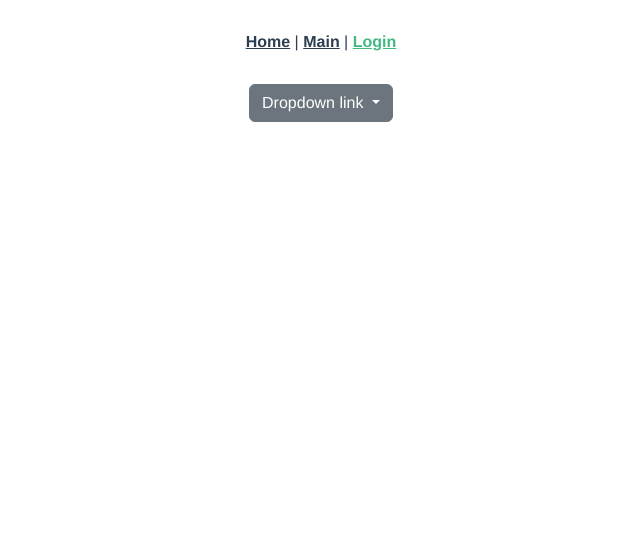
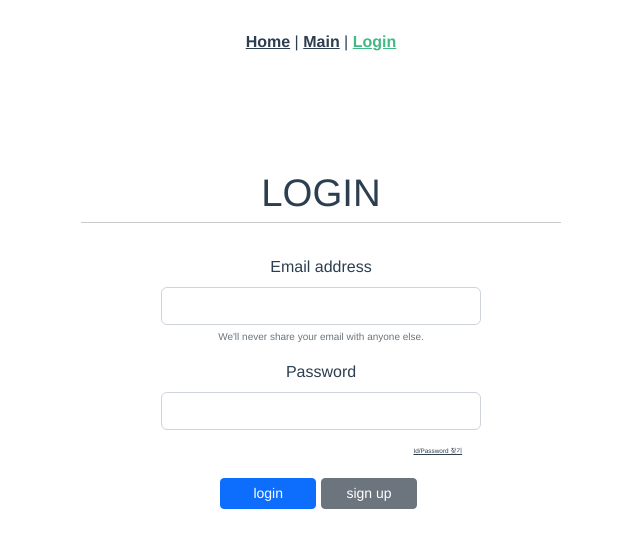
Before and after one commit to junmo-l/WorkPlace, a Vue app in the folder project_shop/: page /login in a window 1280 px wide. Shown: the top 548 px of the page, without its empty margins (319-959 px from the left). Built offline with nearby package versions, Linux system fonts and the light colour scheme.

Commit message:
login complete

```diff
--- a/project_shop/src/components/login/login.vue
+++ b/project_shop/src/components/login/login.vue
@@ -1,22 +1,29 @@
 <template>
   <div>
-    <div class="dropdown">
-      <a
-        class="btn btn-secondary dropdown-toggle"
-        href="#"
-        role="button"
-        data-bs-toggle="dropdown"
-        aria-expanded="false"
-      >
-        Dropdown link
-      </a>
-
-      <ul class="dropdown-menu">
-        <li><a class="dropdown-item" href="#">Action</a></li>
-        <li><a class="dropdown-item" href="#">Another action</a></li>
-        <li><a class="dropdown-item" href="#">Something else here</a></li>
-      </ul>
-    </div>
+    <p>LOGIN</p>
+    <form>
+      <div class="mb-3">
+        <label for="InputEmail1" class="form-label">Email address</label>
+        <input
+          type="email"
+          class="form-control"
+          id="InputEmail1"
+          aria-describedby="emailHelp"
+        />
+        <div id="emailHelp" class="form-text">
+          We'll never share your email with anyone else.
+        </div>
+      </div>
+      <div class="mb-3">
+        <label for="InputPassword1" class="form-label">Password</label>
+        <input type="password" class="form-control" id="InputPassword1" />
+      </div>
+      <div class="mb-3 form-check">
+        Id/Password 찾기
+      </div>
+          <button type="button" class="btn btn-primary btn-sm">login</button>
+          <button type="button" class="btn btn-secondary btn-sm">sign up</button>
+    </form>
   </div>
 </template>
 <script>
@@ -34,3 +41,40 @@ export default {
   methods: {},
 };
 </script>
+<style scoped>
+div {
+  font-size: 10px;
+}
+p {
+  margin: 0 auto;
+  margin-top: 5rem;
+  font-size: 2.4rem;
+  border-bottom: 1px solid rgb(202, 202, 202);
+  width: 30rem;
+}
+form {
+  margin: 0 auto;
+  width: 30rem;
+  margin-top: 2rem;
+  position: relative;
+}
+.mb-3 {
+  font-size: 1rem;
+}
+.form-control {
+  margin: 0 auto;
+  width: 20rem;
+}
+.form-check {
+  font-size: 0.4rem;
+  width: 8rem;
+  text-decoration: underline;
+  position:absolute;
+  right: 4rem;
+}
+.btn {
+  margin-top: 2rem;
+  margin-right: 0.3rem;
+  width: 6rem;
+}
+</style>
--- a/project_shop/src/main.js
+++ b/project_shop/src/main.js
@@ -11,6 +11,7 @@ import headerT from "@/components/mainPage/headerT";
 import sectionB from "@/components/mainPage/sectionB";
 import articleB from "@/components/mainPage/articleB";
 import footerB from "@/components/mainPage/footerB";
+import login from "@/components/login/login";
 
 const app = createApp(App);
 
@@ -18,4 +19,6 @@ app.component("headerT", headerT);
 app.component("sectionB", sectionB);
 app.component("articleB", articleB);
 app.component("footerB", footerB);
+app.component("login", login);
+
 app.use(store).use(BootstrapVue3).use(router).mount("#app");
```
